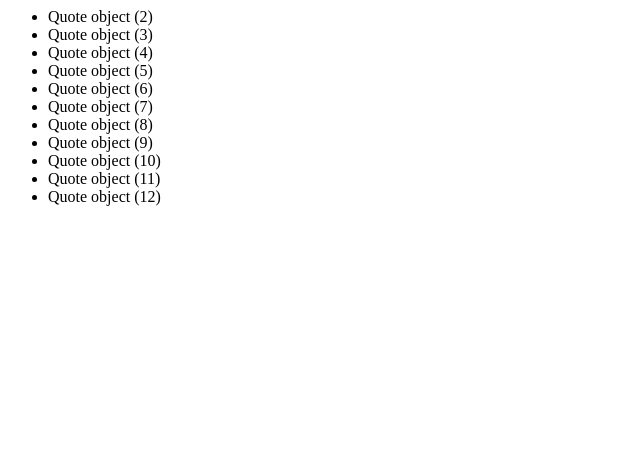
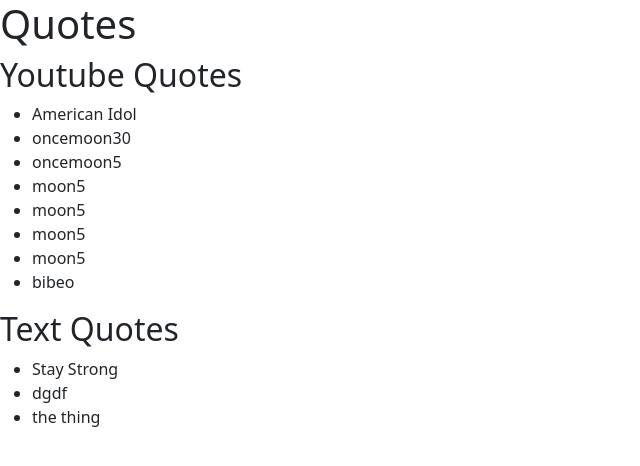
Before and after one commit to 8888q/essence_site, a Django app: page /essence/ in a window 1280 px wide. Shown: the top 466 px of the page, without its empty margins (0-640 px from the left). Run offline with Django 4.2, Linux system fonts and the light colour scheme; data comes from the database, SQL or seed files in the repository; both versions use the stored data as it was after the commit; some libraries are stand-ins or nearby versions.

Commit message:
Added creation pages/forms for youtube and text quotes. Added Google Youtube Data API v3 integration.

```diff
--- a/essence/models.py
+++ b/essence/models.py
@@ -13,7 +13,7 @@ class YoutubeVideo(models.Model):
     id = models.CharField(max_length=11, primary_key=True)
     channel = models.CharField(max_length=200)
     title = models.TextField()
-
+    length = models.IntegerField()
 
 class TextQuote(models.Model):
     metadata = models.OneToOneField(Quote, on_delete=models.CASCADE, primary_key=True)
--- /dev/null
+++ b/essence/templates/essence/base.html
@@ -0,0 +1,15 @@
+<!DOCTYPE html>
+<html>
+    <head>
+        <title>Essence</title>
+        {% load bootstrap5 %}
+        {% bootstrap_css %}
+        {% bootstrap_javascript %}
+    </head>
+    <body>
+        <div id="content">
+            {% block content %}
+            {%endblock%}
+        </div>
+    </body>
+</html>
--- a/essence/templates/essence/index.html
+++ b/essence/templates/essence/index.html
@@ -1,9 +1,20 @@
-{% if moments %}
+{%extends './base.html' %}
+{%block content%}
+    <h1>Quotes</h1>
+    <h2>Youtube Quotes</h2>
     <ul>
-    {% for moment in moments %}
-        <li><a>{{ moment }}</a></li>
+        {% for yt in youtube %}
+        <li>{{ yt.metadata.title }}</li>
+    {% empty %}
+        <li>No youtube quotes yet.</li>
     {% endfor %}
     </ul>
-{% else %}
-    <p>No moments yet.</p>
-{% endif %}
+    <h2>Text Quotes</h2>
+    <ul>
+        {% for te in text %}
+            <li>{{ te.metadata.title }}</li>
+        {% empty %}
+            <li>No youtube quotes yet.</li>
+        {% endfor %}
+    </ul>
+{%endblock%}
--- a/essence/urls.py
+++ b/essence/urls.py
@@ -5,4 +5,8 @@ from . import views
 app_name = "essence"
 urlpatterns = [
     path("", views.IndexView.as_view(), name="index"),
+    path("newyt/", views.YoutubeQuoteCreateView.as_view(), name="youtube_create"),
+    path("newtext/", views.TextQuoteCreateView.as_view(), name="text_create"),
+    path("youtubequote/<int:pk>/", views.YoutubeQuoteView.as_view(), name="youtube_detail"),
+    path("textquote/<int:pk>/", views.TextQuoteView.as_view(), name="text_detail"),
 ]
--- a/essence/views.py
+++ b/essence/views.py
@@ -1,13 +1,88 @@
-from typing import Any
-from django.db.models.query import QuerySet
-from django.shortcuts import render
+from django.forms.models import BaseModelForm
+from django.http import HttpResponse
 from django.views import generic
-from .models import Quote
+from django.urls import reverse
+from .models import Quote, TextQuote, YoutubeQuote, YoutubeVideo
+from .forms import YoutubeQuoteForm, TextQuoteForm
+from .youtubeapi import video_id, video_info
 
 # Create your views here.
-class IndexView(generic.ListView):
+class IndexView(generic.TemplateView):
     template_name = "essence/index.html"
-    context_object_name = "moments"
 
-    def get_queryset(self) -> QuerySet[Any]:
-        return Quote.objects.all()
+    def get_context_data(self, **kwargs):
+        context = super().get_context_data(**kwargs)
+        context["youtube"] = YoutubeQuote.objects.all()
+        context["text"] = TextQuote.objects.all()
+        return context
+
+class YoutubeQuoteCreateView(generic.CreateView):
+    template_name = "essence/create.html"
+    model = YoutubeQuote
+    form_class = YoutubeQuoteForm
+
+    def form_valid(self, form: BaseModelForm) -> HttpResponse:
+        ytquote = form.save(commit=False)
+        youtube_id = video_id(form.cleaned_data['youtube_link'])
+        query = YoutubeVideo.objects.filter(pk=youtube_id)
+        # if we don't have the yt video yet, store it
+        if len(query) == 0:
+            info = video_info(youtube_id)
+            youtube_video = YoutubeVideo(id = youtube_id, channel=info['channel'], title=info['title'], length=info['length'])
+            youtube_video.save()
+        else:
+            youtube_video = query.get()
+        ytquote.youtube_id = youtube_video
+        quote = Quote(title=form.cleaned_data['title'], description=form.cleaned_data['description'])
+        quote.save()
+        ytquote.metadata = quote
+        ytquote.save()
+
+        self.success_url = reverse("essence:youtube_detail", args=(ytquote.pk,))
+        return super().form_valid(form)
+
+    def get_context_data(self, **kwargs):
+        context = super().get_context_data(**kwargs)
+        context["youtube"] = True
+        return context
+
+
+class YoutubeQuoteView(generic.DetailView):
+    model = YoutubeQuote
+    template_name = "essence/detail.html"
+
+    def get_context_data(self, **kwargs):
+        context = super().get_context_data(**kwargs)
+        context["youtube"] = True
+        return context
+
+
+class TextQuoteCreateView(generic.CreateView):
+    template_name = "essence/create.html"
+    model = TextQuote
+    form_class = TextQuoteForm
+
+    def form_valid(self, form: BaseModelForm) -> HttpResponse:
+        text_quote = form.save(commit=False)
+        quote = Quote(title=form.cleaned_data['title'], description=form.cleaned_data['description'])
+        quote.save()
+        text_quote.metadata = quote
+        text_quote.save()
+
+        self.success_url = reverse("essence:text_detail", args=(text_quote.pk,))
+        return super().form_valid(form)
+
+    def get_context_data(self, **kwargs):
+        context = super().get_context_data(**kwargs)
+        context["text"] = True
+        return context
+
+
+class TextQuoteView(generic.DetailView):
+    model = TextQuote
+    template_name = "essence/detail.html"
+
+    def get_context_data(self, **kwargs):
+        context = super().get_context_data(**kwargs)
+        context["text"] = True
+        return context
--- /dev/null
+++ b/essence/youtubeapi.py
@@ -0,0 +1,44 @@
+import googleapiclient.discovery
+import googleapiclient.errors
+from urllib.parse import urlparse, parse_qs
+from isodate import parse_duration
+
+# Parse youtube ID from URL
+def video_id(value):
+    """
+    Examples:
+    - http://youtu.be/SA2iWivDJiE
+    - http://www.youtube.com/watch?v=_oPAwA_Udwc&feature=feedu
+    - http://www.youtube.com/embed/SA2iWivDJiE
+    - http://www.youtube.com/v/SA2iWivDJiE?version=3&amp;hl=en_US
+    """
+    query = urlparse(value)
+    if query.hostname == 'youtu.be':
+        return query.path[1:]
+    if query.hostname in ('www.youtube.com', 'youtube.com'):
+        if query.path == '/watch':
+            p = parse_qs(query.query)
+            return p['v'][0]
+        if query.path[:7] == '/embed/':
+            return query.path.split('/')[2]
+        if query.path[:3] == '/v/':
+            return query.path.split('/')[2]
+    # fail?
+    return None
+
+api_service_name = "youtube"
+api_version = "v3"
+api_key = "AIzaSyBRH6EWN4RPnZGkPHv8pIL4jMTC9KNbdJ8"
+youtube = googleapiclient.discovery.build(api_service_name, api_version, developerKey=api_key)
+
+def video_info(video_id):
+    try:
+        x = youtube.videos().list(part='snippet,contentDetails', id=video_id).execute()
+        response = x['items'][0]
+        info = dict()
+        info["title"] = response['snippet']['title']
+        info["channel"] = response['snippet']['channelTitle']
+        info["length"] = int(parse_duration(response['contentDetails']['duration']).total_seconds())
+        return info
+    except Exception:
+        return None
--- a/essence_site/settings.py
+++ b/essence_site/settings.py
@@ -38,6 +38,7 @@ INSTALLED_APPS = [
     'django.contrib.messages',
     'django.contrib.staticfiles',
     'essence.apps.EssenceConfig',
+    'bootstrap5',
 ]
 
 MIDDLEWARE = [
```
Also changed, not shown: essence/forms.py (added, +17 -0 lines), essence/templates/essence/create.html (added, +10 -0 lines), essence/templates/essence/detail.html (added, +9 -0 lines), db.sqlite3, essence/migrations/0006_youtubevideo_length.py (added), essence/migrations/0007_alter_youtubevideo_length.py (added).
